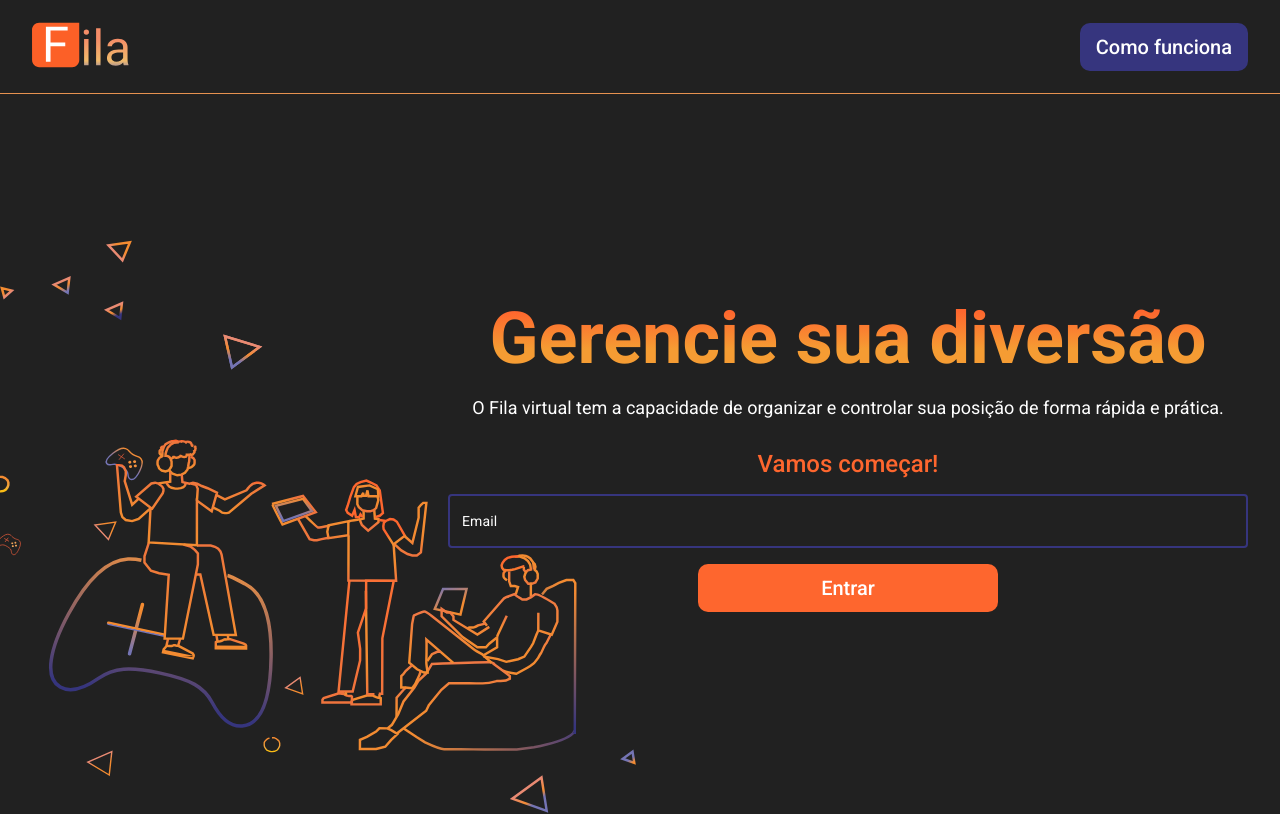
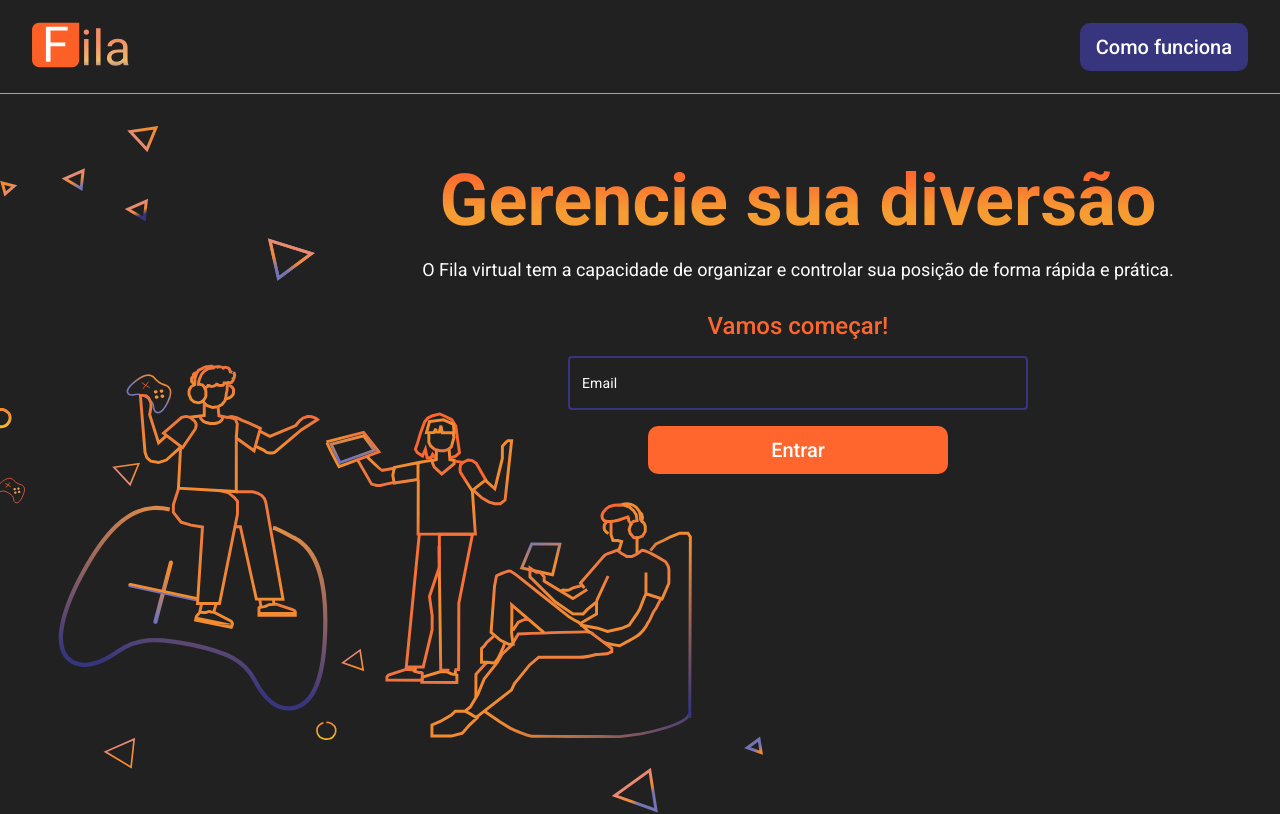
Before and after one commit to rbmelolima/FIFO-Web, a React (Create React App) app: page / in a window 1280 px wide. Built offline with nearby package versions, Linux system fonts and the light colour scheme.

Commit message:
temp: tentativa de acerto no layout

```diff
--- a/src/components/UI/input/styles.ts
+++ b/src/components/UI/input/styles.ts
@@ -14,4 +14,8 @@ export const InputMaterial  = styled(TextField)`
     font-size: 14px;
     margin: 0;
   }
+
+  & + div:hover {
+    border-color: initial;
+  }
 `;
--- a/src/pages/login/styles.ts
+++ b/src/pages/login/styles.ts
@@ -1,5 +1,6 @@
 import styled from 'styled-components';
 import doodleDesktop from '../../assets/doodles/doodle-desktop.svg';
+import { InputMaterial } from '../../components/UI/input/styles';
 
 export const PageLogin = styled.div`
   background-image: url('${doodleDesktop}');
@@ -7,20 +8,18 @@ export const PageLogin = styled.div`
   background-repeat: no-repeat;
   background-color: var(--color-background);
   background-size: contain;
+  background-size: 420px;
 
-  padding: 32px;
+  padding: 64px 32px;
   width: 100%;
-  min-height: 90vh;
+  min-height: 120vh;
 
-  @media screen and (min-width: 748px){
-    background-size: 40%;
-    display: flex;
-    align-items: center;
-    padding: 64px 32px;
+  @media screen and (min-height: 800px) {
+    min-height: 90vh;
   }
 
   @media screen and (min-width: 1200px){
-    background-size: 50%;
+    background-size: 60%;
   }
 `;
 
@@ -53,11 +52,11 @@ export const Main = styled.main`
   flex-direction: column;
   justify-content: center;
   margin: 0 auto;
-  max-width: 400px;
+  max-width: 420px;
   width: 100%;
 
-  @media screen and (min-width: 1200px){
-    max-width: 800px;
+  @media screen and (min-width: 748px){
+    max-width: 900px;
     margin-right: unset;
     margin-left: auto;
   }
@@ -90,8 +89,7 @@ export const Main = styled.main`
     margin-bottom: 16px;
   }
 
-  input {
-    margin-bottom: 16px;
+  ${InputMaterial} {
     max-width: 460px;
     width: 100%;
     margin-left: auto;
@@ -114,5 +112,4 @@ export const Main = styled.main`
       font-size: 18px;
     }
   }
-
 `;
--- a/src/styles/buttons.ts
+++ b/src/styles/buttons.ts
@@ -30,7 +30,7 @@ export const ButtonPrimary = styled.button`
   outline: none;
   border: none;
   border-radius: 10px;
-  transition: all 0.2s ease-in;
+  transition: all 0.3s ease-in;
 
   &:hover, &active {
     background-color: #FF4F0E;
```
